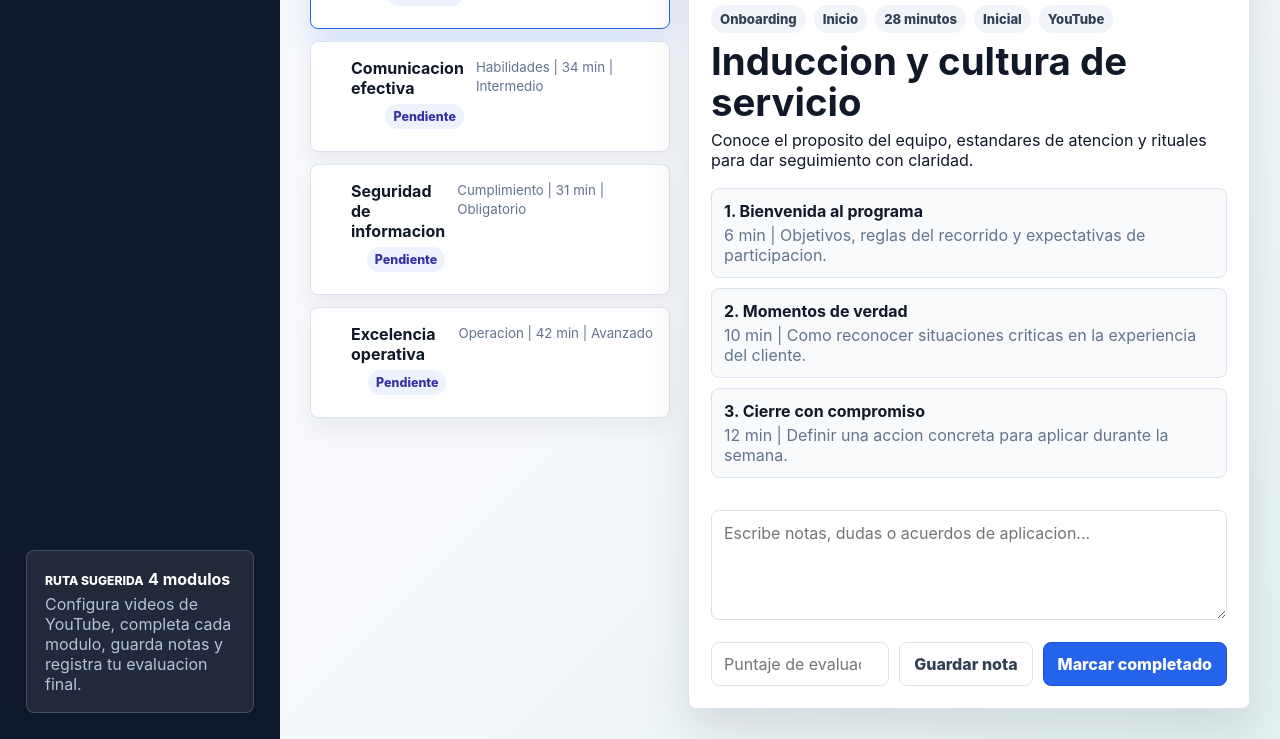
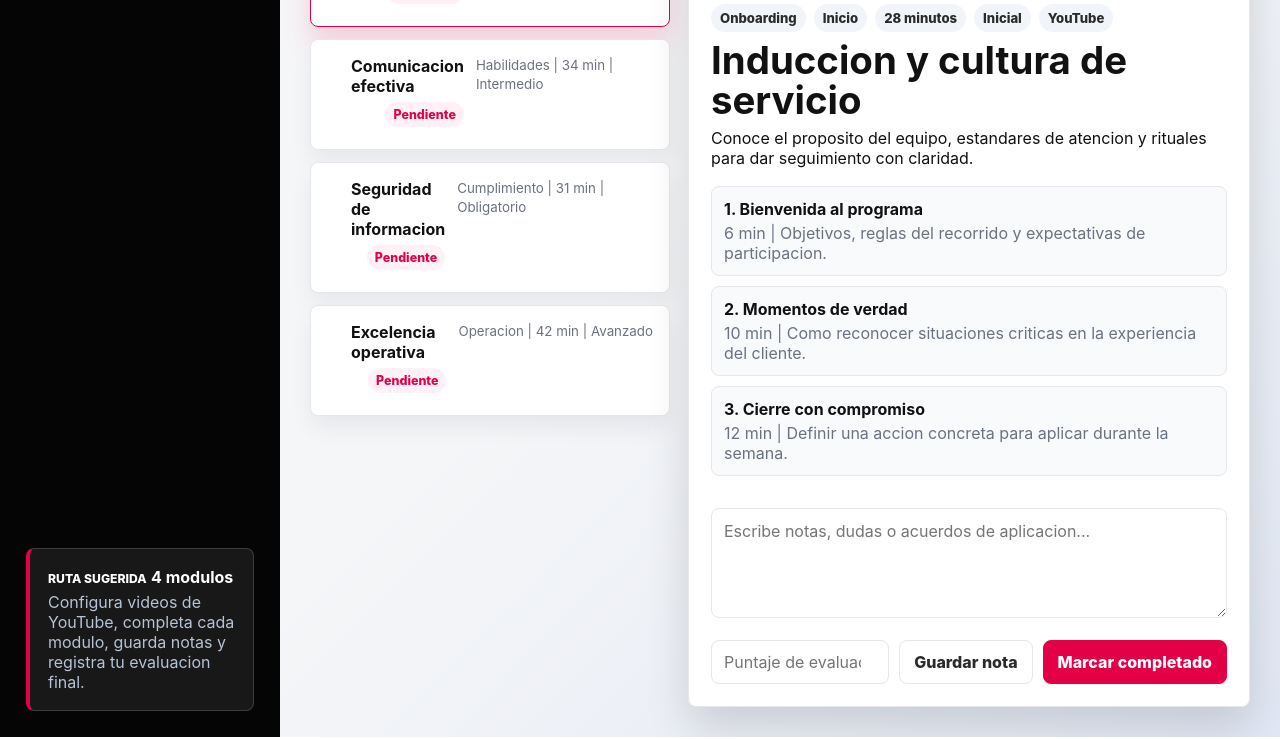
Before and after one commit to aeortizcas/ModuloCapacitacion, a PHP site: page / in a window 1280 px wide. Shown: the part 946-1685 px from the top of the page. Run offline with PHP 8.4, Linux system fonts and the light colour scheme.

Commit message:
Aplicar estilo visual Innovatek

```diff
--- a/app.js
+++ b/app.js
@@ -10,7 +10,7 @@ const modules = [
     duration_minutes: 28,
     level: "Inicial",
     video_url: "https://www.youtube.com/embed/dQw4w9WgXcQ",
-    accent: "#2563eb",
+    accent: "#e40046",
     lessons: [
       { title: "Bienvenida al programa", minutes: 6, summary: "Objetivos, reglas del recorrido y expectativas de participacion." },
       { title: "Momentos de verdad", minutes: 10, summary: "Como reconocer situaciones criticas en la experiencia del cliente." },
@@ -26,7 +26,7 @@ const modules = [
     duration_minutes: 34,
     level: "Intermedio",
     video_url: "https://www.youtube.com/embed/jNQXAC9IVRw",
-    accent: "#059669",
+    accent: "#2f66d0",
     lessons: [
       { title: "Escucha activa", minutes: 9, summary: "Tecnicas para confirmar entendimiento sin frenar la conversacion." },
       { title: "Mensajes claros", minutes: 11, summary: "Estructura de contexto, accion requerida y fecha limite." },
@@ -42,7 +42,7 @@ const modules = [
     duration_minutes: 31,
     level: "Obligatorio",
     video_url: "https://www.youtube.com/embed/3JZ_D3ELwOQ",
-    accent: "#dc2626",
+    accent: "#111111",
     lessons: [
       { title: "Datos sensibles", minutes: 8, summary: "Identificar informacion que requiere resguardo especial." },
       { title: "Accesos y contrasenas", minutes: 10, summary: "Practicas minimas para cuentas y dispositivos." },
@@ -58,7 +58,7 @@ const modules = [
     duration_minutes: 42,
     level: "Avanzado",
     video_url: "https://www.youtube.com/embed/tgbNymZ7vqY",
-    accent: "#7c3aed",
+    accent: "#f5c400",
     lessons: [
       { title: "Indicadores utiles", minutes: 12, summary: "Distinguir indicadores de actividad, calidad y resultado." },
       { title: "Control diario", minutes: 15, summary: "Rutina breve para detectar desviaciones temprano." },
--- a/index.html
+++ b/index.html
@@ -10,10 +10,10 @@
     <div class="app-shell">
       <aside class="sidebar" aria-label="Navegacion del modulo">
         <div class="brand">
-          <span class="brand-mark">MC</span>
+          <span class="brand-mark">IN</span>
           <div>
-            <strong>ModuloCap</strong>
-            <span>Campus interno</span>
+            <strong>INNOVATEK</strong>
+            <span>Capacitaciones</span>
           </div>
         </div>
 
@@ -42,8 +42,8 @@
       <main class="content">
         <header class="topbar">
           <div>
-            <span class="eyebrow">Capacitacion 2026</span>
-            <h1>Entrenamiento operativo con seguimiento real</h1>
+            <span class="eyebrow">Tecnologia a credito</span>
+            <h1>Centro de capacitacion Innovatek</h1>
           </div>
           <div class="user-pill">
             <span class="status-dot"></span>
@@ -53,9 +53,9 @@
 
         <section class="hero">
           <div class="hero-copy">
-            <span class="eyebrow">Plan semanal</span>
-            <h2>Aprende, practica y deja evidencia de avance en un solo lugar.</h2>
-            <p>Este modulo combina videos de YouTube, lecciones guiadas, notas personales y avance guardado en este navegador.</p>
+            <span class="eyebrow">Plan de aprendizaje</span>
+            <h2>Capacitaciones claras, rapidas y listas para presentar.</h2>
+            <p>Organiza videos de YouTube, secciones, notas y avance del equipo en una pagina simple.</p>
           </div>
           <div class="hero-panel">
             <span class="panel-number" id="heroPercent">0%</span>
--- a/styles.css
+++ b/styles.css
@@ -1,15 +1,18 @@
 :root {
   color-scheme: light;
-  --ink: #111827;
-  --muted: #64748b;
-  --line: #dbe3ef;
-  --paper: #f7f9fc;
+  --ink: #111111;
+  --muted: #6b7280;
+  --line: #e5e7eb;
+  --paper: #f5f6f8;
   --panel: #ffffff;
-  --blue: #2563eb;
-  --green: #059669;
-  --red: #dc2626;
-  --violet: #7c3aed;
-  --shadow: 0 20px 45px rgba(15, 23, 42, 0.12);
+  --black: #050505;
+  --charcoal: #18181b;
+  --blue: #2f66d0;
+  --green: #16a34a;
+  --red: #e40046;
+  --violet: #5b4bd8;
+  --yellow: #f5c400;
+  --shadow: 0 20px 45px rgba(0, 0, 0, 0.14);
 }
 
 * {
@@ -20,8 +23,8 @@ body {
   margin: 0;
   min-height: 100vh;
   background:
-    linear-gradient(135deg, rgba(37, 99, 235, 0.08), transparent 32%),
-    linear-gradient(315deg, rgba(5, 150, 105, 0.08), transparent 36%),
+    linear-gradient(135deg, rgba(228, 0, 70, 0.08), transparent 30%),
+    linear-gradient(315deg, rgba(47, 102, 208, 0.1), transparent 38%),
     var(--paper);
   color: var(--ink);
   font-family: Inter, ui-sans-serif, system-ui, -apple-system, BlinkMacSystemFont, "Segoe UI", sans-serif;
@@ -49,7 +52,9 @@ button {
   flex-direction: column;
   gap: 28px;
   padding: 26px;
-  background: #0f172a;
+  background:
+    linear-gradient(145deg, rgba(228, 0, 70, 0.2), transparent 38%),
+    #050505;
   color: #fff;
 }
 
@@ -117,6 +122,7 @@ button {
   margin-top: auto;
   padding: 18px;
   border: 1px solid rgba(255, 255, 255, 0.16);
+  border-left: 4px solid var(--red);
   border-radius: 8px;
   background: rgba(255, 255, 255, 0.08);
 }
@@ -327,15 +334,15 @@ h2 {
 }
 
 .module-card.active {
-  border-color: var(--blue);
-  box-shadow: 0 18px 28px rgba(37, 99, 235, 0.14);
+  border-color: var(--red);
+  box-shadow: 0 18px 28px rgba(228, 0, 70, 0.16);
 }
 
 .module-chip {
   grid-row: 1 / 4;
   width: 8px;
   border-radius: 999px;
-  background: var(--blue);
+  background: var(--red);
 }
 
 .module-card strong {
@@ -350,8 +357,8 @@ h2 {
   justify-self: end;
   padding: 5px 8px;
   border-radius: 999px;
-  background: #eef2ff;
-  color: #3730a3;
+  background: #fff1f5;
+  color: var(--red);
   font-size: 0.78rem;
   font-weight: 800;
 }
@@ -404,7 +411,7 @@ h2 {
   padding: 6px 9px;
   border-radius: 999px;
   background: #f1f5f9;
-  color: #334155;
+  color: #2b2b2b;
   font-size: 0.82rem;
   font-weight: 800;
 }
@@ -510,15 +517,19 @@ h2 {
 }
 
 .primary-btn {
-  border: 1px solid #1d4ed8;
-  background: var(--blue);
+  border: 1px solid var(--red);
+  background: var(--red);
   color: #fff;
+}
+
+.primary-btn:hover {
+  background: #c6003c;
 }
 
 .ghost-btn {
   border: 1px solid var(--line);
   background: #fff;
-  color: #334155;
+  color: #2b2b2b;
 }
 
 .ghost-btn:disabled {
```
Also changed, not shown: other parts of styles.css (+17 -16 lines).
